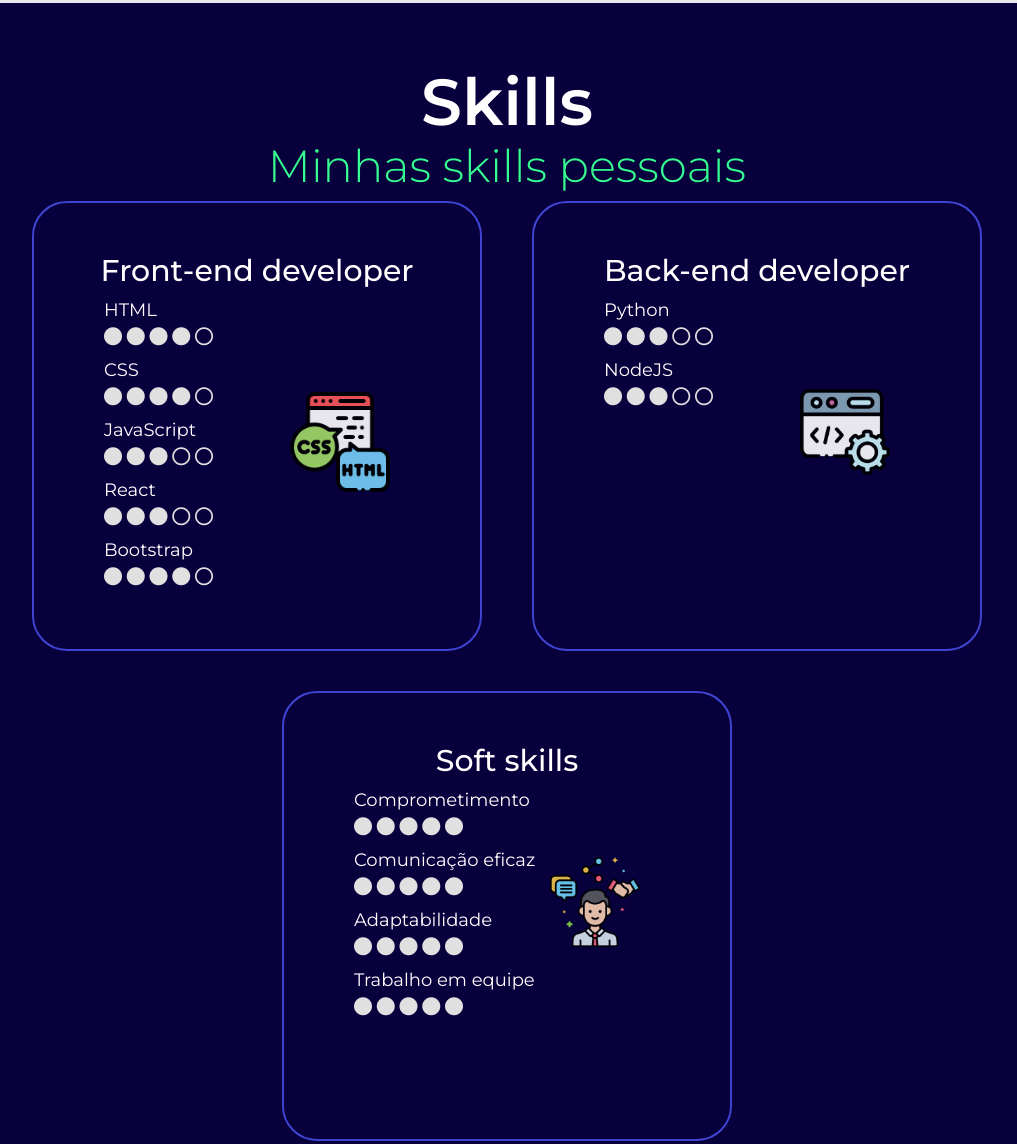
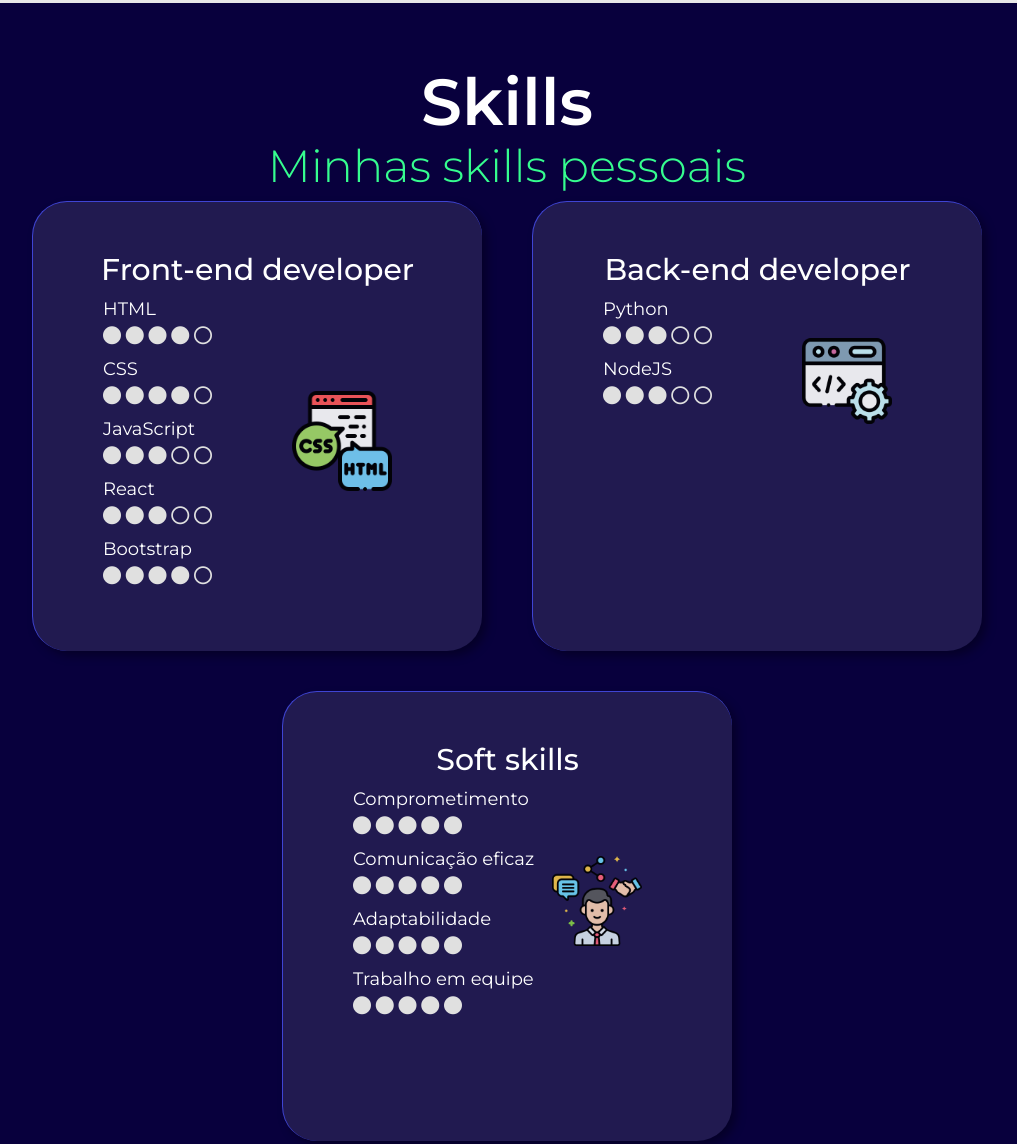
Before and after one commit to tiagosantoscosta/meu-portifolio, a plain HTML site: page index.html in a window 1280 px wide. Shown: the part 1481-2625 px from the top of the page, without its empty margins (133-1150 px from the left). Drawn offline with nearby package versions, Linux system fonts and the light colour scheme.

Commit message:
Update style.css

```diff
--- a/style.css
+++ b/style.css
@@ -190,7 +190,7 @@ nav #menu a {
 
 .skills #img2 {
     height: 85px;
-    margin-top: -30px;
+    margin-top: -80px;
 }
 
 .skills #img3 {
@@ -503,11 +503,13 @@ footer {
 
     .skills{
         width: 500px;
-        border: 2px solid rgb(63, 68, 211);
-
+        border-top: 1px solid rgb(63, 68, 211);
+        border-left: 1px solid rgb(63, 68, 211);
+        box-shadow: 5px 5px 10px rgba(0, 0, 0, 0.342);
         border-radius: 35px;
         height: 450px;
         padding: 0px 30px 30px 30px;
+        background-color: rgba(255, 255, 255, 0.1);
     }
     .skills h4{
         font-size: 30px;
```
